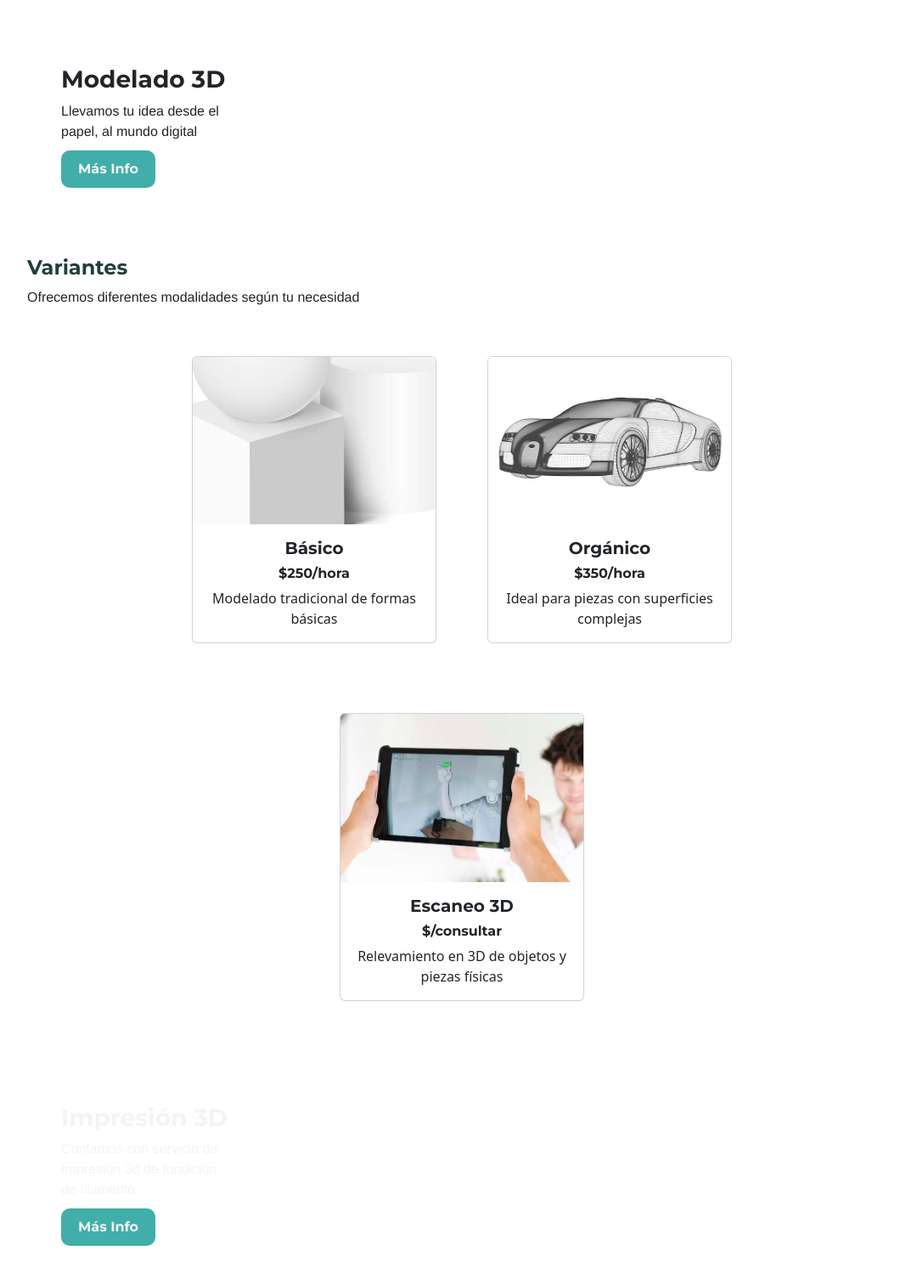
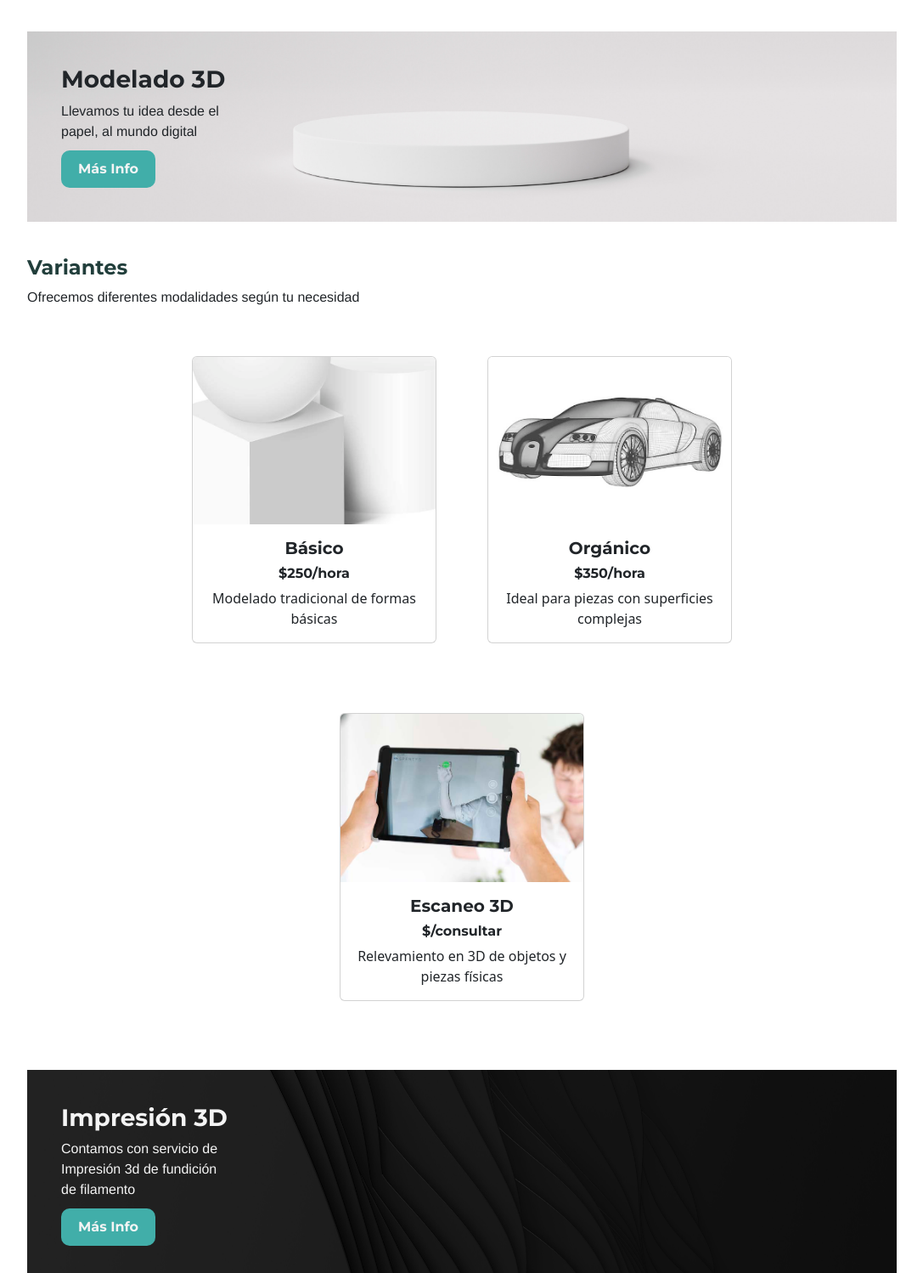
Before and after one commit to sgranotich/Maquetado-HTML, a website: page imprimir.html in a window 1280 px wide. Shown: the part 241-1739 px from the top of the page at 85% size, without its empty margins (96-1183 px from the left). Drawn offline with Linux system fonts and the light colour scheme; the site is published under a folder, as on GitHub Pages, so addresses that start at the root find nothing.

Commit message:
Solucionando imagen en sección imprimir

```diff
--- a/css/estilo.css
+++ b/css/estilo.css
@@ -285,7 +285,7 @@ footer .logos-footer {
   height: -webkit-max-content;
   height: -moz-max-content;
   height: max-content;
-  background-image: url(/img/Modelado3d.jpg);
+  background-image: url(../img/Modelado3d.jpg);
   background-size: cover;
   background-position: center;
 }
@@ -327,7 +327,7 @@ footer .logos-footer {
   height: -webkit-max-content;
   height: -moz-max-content;
   height: max-content;
-  background-image: url(/img/Impresion3d.jpg);
+  background-image: url(../img/Impresion3d.jpg);
   background-size: cover;
   background-position: center;
 }
```
Also changed, not shown: 1 other file.
